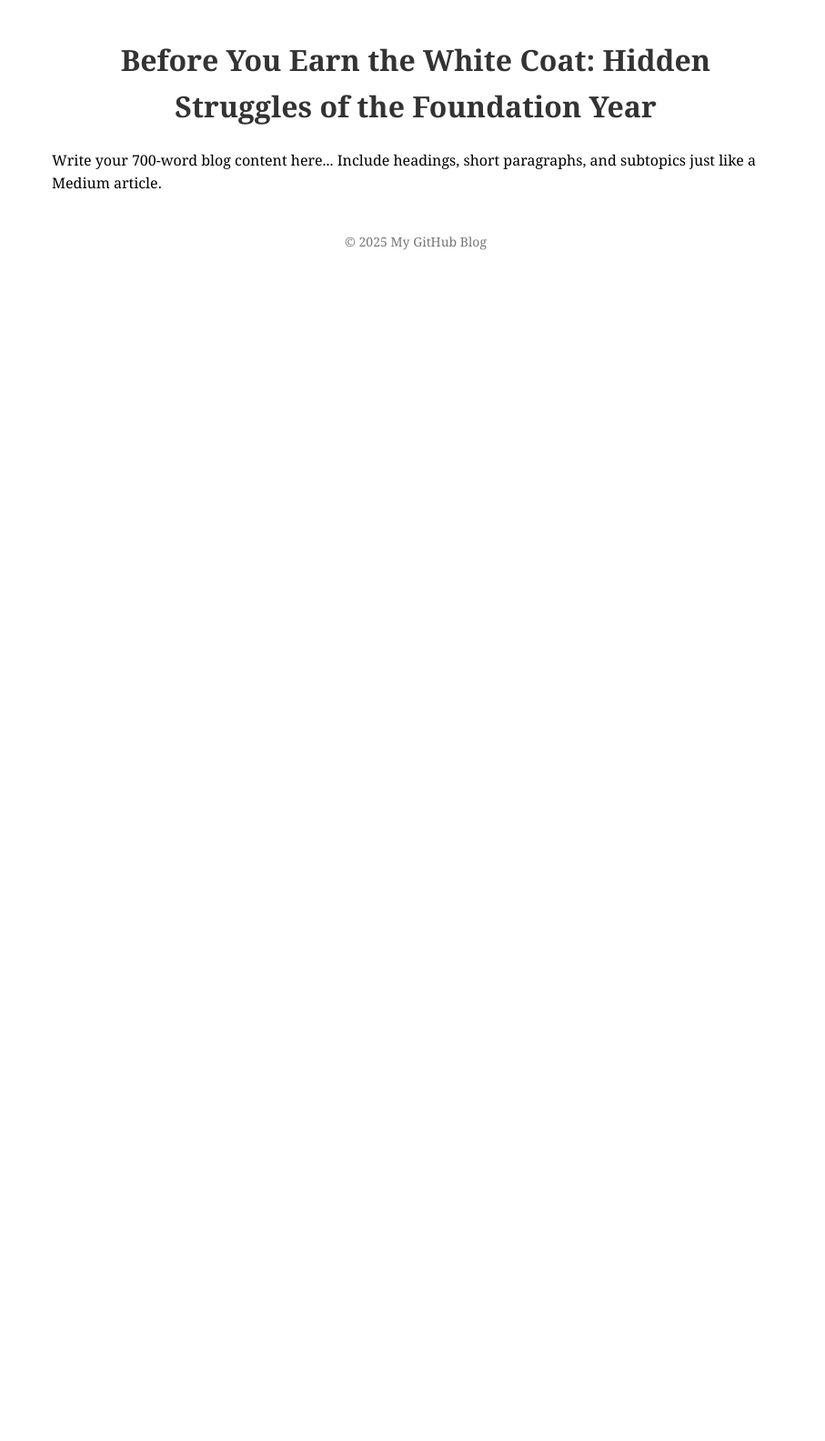
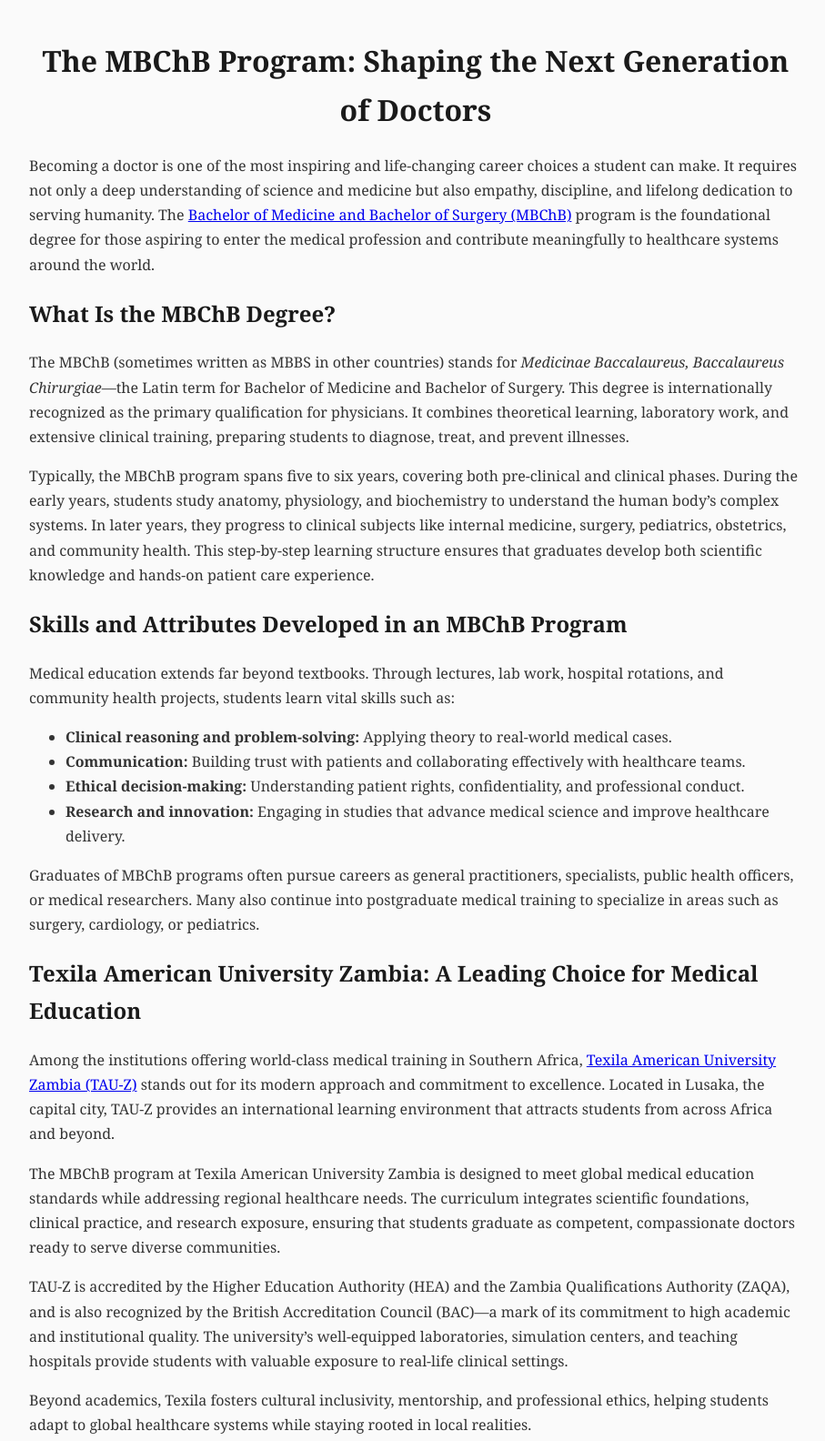
Before and after one commit to wrightletitia123-bit/Medicine, a plain HTML site: page index.html in a window 1280 px wide. Shown: the top 1584 px of the page at 91% size, without its empty margins (183-1090 px from the left). Before the commit the page ends 800 px from the top, so only its background shows below. Drawn offline with Linux system fonts and the light colour scheme.

Commit message:
Update index.html

```diff
--- a/index.html
+++ b/index.html
@@ -3,19 +3,55 @@
 <head>
   <meta charset="UTF-8">
   <meta name="viewport" content="width=device-width, initial-scale=1">
-  <title>My First Blog on GitHub Pages</title>
+  <title>The MBChB Program: Shaping the Next Generation of Doctors</title>
   <style>
-    body { font-family: Georgia, serif; max-width: 800px; margin: 40px auto; line-height: 1.6; padding: 0 20px; }
-    h1 { text-align: center; color: #333; }
+    body { font-family: "Georgia", serif; max-width: 850px; margin: 40px auto; padding: 0 20px; line-height: 1.7; color: #333; background-color: #fafafa; }
+    h1, h2, h3 { color: #1a1a1a; }
+    h1 { text-align: center; margin-bottom: 20px; }
     p { margin-bottom: 1em; }
-    footer { margin-top: 40px; text-align: center; color: #777; font-size: 14px; }
+    footer { margin-top: 40px; font-size: 14px; text-align: center; color: #666; }
   </style>
 </head>
 <body>
-  <h1>Before You Earn the White Coat: Hidden Struggles of the Foundation Year</h1>
+  <h1>The MBChB Program: Shaping the Next Generation of Doctors</h1>
 
-  <p>Write your 700-word blog content here... Include headings, short paragraphs, and subtopics just like a Medium article.</p>
+  <p>Becoming a doctor is one of the most inspiring and life-changing career choices a student can make. It requires not only a deep understanding of science and medicine but also empathy, discipline, and lifelong dedication to serving humanity. The <a href="https://tau.edu.zm/mbchb-program/" target="_blank" rel="noopener noreferrer">Bachelor of Medicine and Bachelor of Surgery (MBChB)</a> program is the foundational degree for those aspiring to enter the medical profession and contribute meaningfully to healthcare systems around the world.</p>
 
-  <footer>© 2025 My GitHub Blog</footer>
+  <h2>What Is the MBChB Degree?</h2>
+  <p>The MBChB (sometimes written as MBBS in other countries) stands for <em>Medicinae Baccalaureus, Baccalaureus Chirurgiae</em>—the Latin term for Bachelor of Medicine and Bachelor of Surgery. This degree is internationally recognized as the primary qualification for physicians. It combines theoretical learning, laboratory work, and extensive clinical training, preparing students to diagnose, treat, and prevent illnesses.</p>
+
+  <p>Typically, the MBChB program spans five to six years, covering both pre-clinical and clinical phases. During the early years, students study anatomy, physiology, and biochemistry to understand the human body’s complex systems. In later years, they progress to clinical subjects like internal medicine, surgery, pediatrics, obstetrics, and community health. This step-by-step learning structure ensures that graduates develop both scientific knowledge and hands-on patient care experience.</p>
+
+  <h2>Skills and Attributes Developed in an MBChB Program</h2>
+  <p>Medical education extends far beyond textbooks. Through lectures, lab work, hospital rotations, and community health projects, students learn vital skills such as:</p>
+
+  <ul>
+    <li><strong>Clinical reasoning and problem-solving:</strong> Applying theory to real-world medical cases.</li>
+    <li><strong>Communication:</strong> Building trust with patients and collaborating effectively with healthcare teams.</li>
+    <li><strong>Ethical decision-making:</strong> Understanding patient rights, confidentiality, and professional conduct.</li>
+    <li><strong>Research and innovation:</strong> Engaging in studies that advance medical science and improve healthcare delivery.</li>
+  </ul>
+
+  <p>Graduates of MBChB programs often pursue careers as general practitioners, specialists, public health officers, or medical researchers. Many also continue into postgraduate medical training to specialize in areas such as surgery, cardiology, or pediatrics.</p>
+
+  <h2>Texila American University Zambia: A Leading Choice for Medical Education</h2>
+  <p>Among the institutions offering world-class medical training in Southern Africa, <a href="https://tau.edu.zm/" target="_blank" rel="noopener noreferrer">Texila American University Zambia (TAU-Z)</a>
+ stands out for its modern approach and commitment to excellence. Located in Lusaka, the capital city, TAU-Z provides an international learning environment that attracts students from across Africa and beyond.</p>
+
+  <p>The MBChB program at Texila American University Zambia is designed to meet global medical education standards while addressing regional healthcare needs. The curriculum integrates scientific foundations, clinical practice, and research exposure, ensuring that students graduate as competent, compassionate doctors ready to serve diverse communities.</p>
+
+  <p>TAU-Z is accredited by the Higher Education Authority (HEA) and the Zambia Qualifications Authority (ZAQA), and is also recognized by the British Accreditation Council (BAC)—a mark of its commitment to high academic and institutional quality. The university’s well-equipped laboratories, simulation centers, and teaching hospitals provide students with valuable exposure to real-life clinical settings.</p>
+
+  <p>Beyond academics, Texila fosters cultural inclusivity, mentorship, and professional ethics, helping students adapt to global healthcare systems while staying rooted in local realities.</p>
+
+  <h2>Why Study Medicine Today?</h2>
+  <p>Healthcare remains one of the most crucial sectors in today’s world. The demand for qualified doctors continues to grow as populations increase and new diseases emerge. Studying medicine not only ensures personal career stability but also allows one to play a transformative role in society.</p>
+
+  <p>The MBChB degree equips graduates to contribute meaningfully to healthcare reform, research innovation, and community well-being. In a world where access to quality healthcare remains unequal, trained doctors are the bridge between science and service.</p>
+
+  <h2>Final Thoughts</h2>
+  <p>A career in medicine is not simply about prestige—it’s about purpose. The MBChB program builds the foundation for a lifetime of learning, discovery, and compassion. Institutions like Texila American University Zambia, with their globally accredited programs and student-centered learning environments, are preparing the next generation of medical professionals to meet the healthcare challenges of tomorrow.</p>
+
+  <footer>© 2025 My GitHub Blog | Hosted on GitHub Pages</footer>
 </body>
 </html>
```
